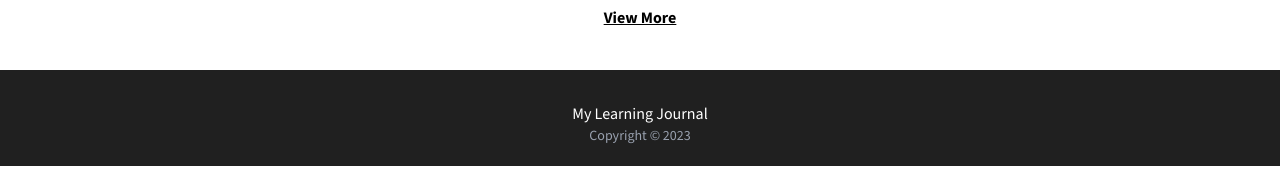
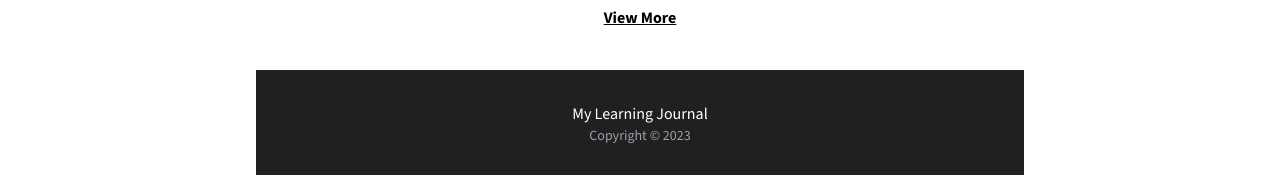
Before and after one commit to N00bie16/blog_scrimba, a React (Vite) app: page / in a window 1280 px wide. Shown: the part 2418-2593 px from the top of the page. Built offline with nearby package versions, Linux system fonts and the light colour scheme.

Commit message:
feat: enhance Footer component styling for better responsiveness

```diff
--- a/src/components/Footer.tsx
+++ b/src/components/Footer.tsx
@@ -1,6 +1,6 @@
 export default function Footer() {
   return (
-    <div className="bg-[#202020] text-white p-8 text-center h-24 ">
+    <div className="bg-[#202020] text-white p-8 text-center h-24 md:max-w-3xl md:mx-auto md:h-full">
       <h4>My Learning Journal</h4>
       <p className="text-sm text-gray-400">Copyright &copy; 2023</p>
     </div>
```
